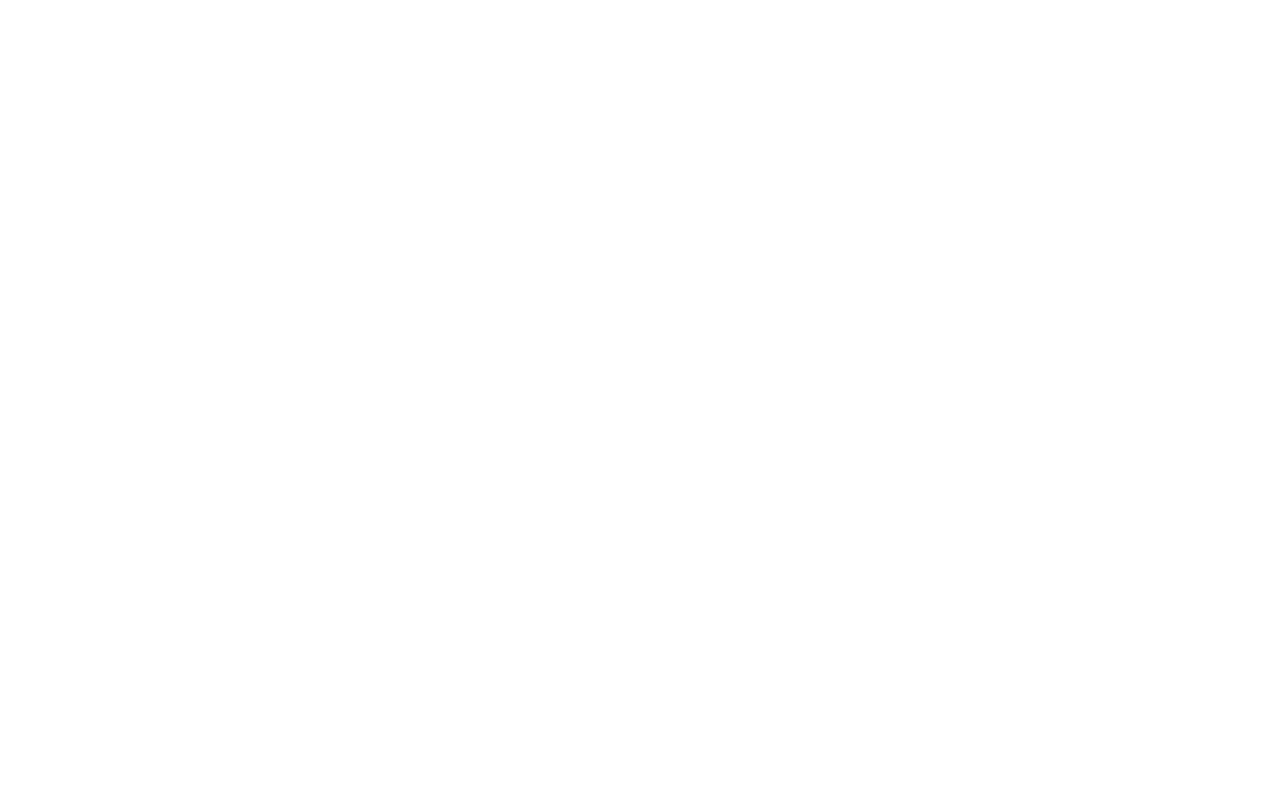
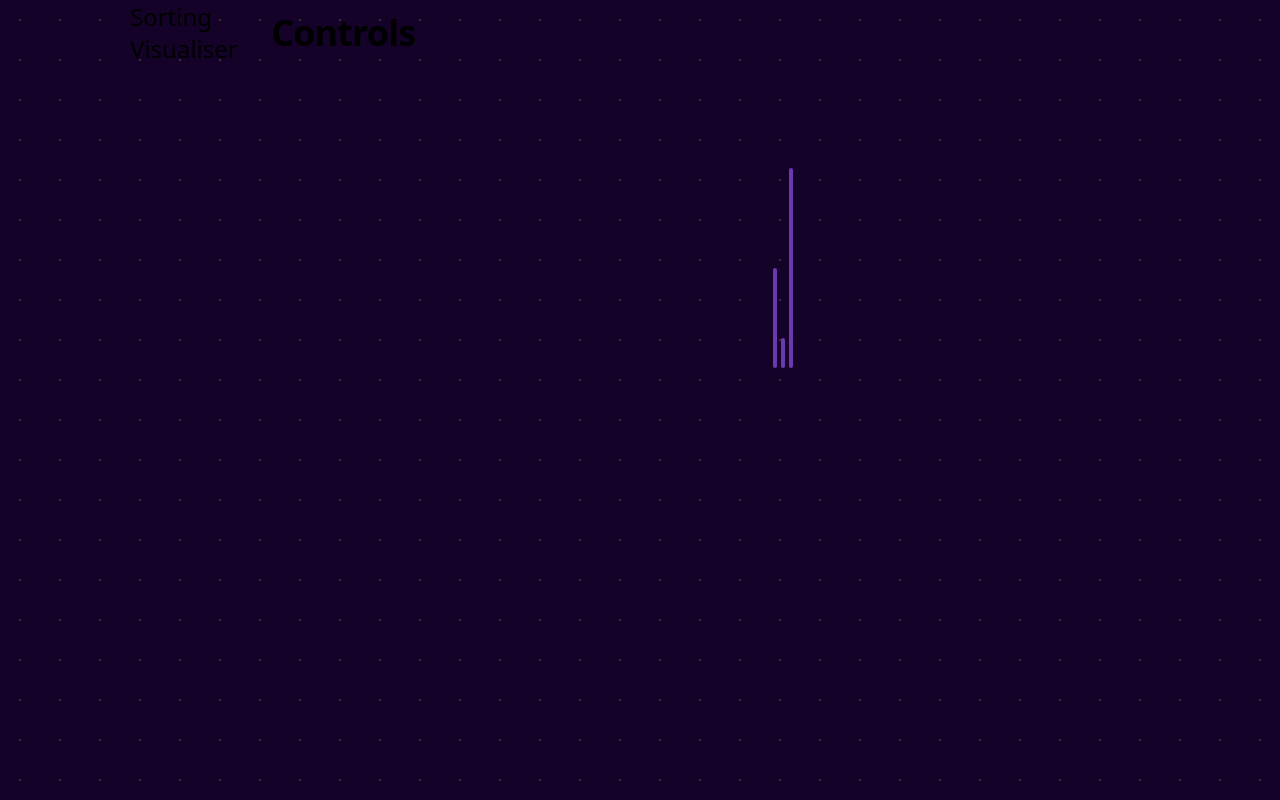
Before and after one commit to ibra-mustafa/sorting-visualiser, a Next.js app: page / in a window 1280 px wide. Built offline with nearby package versions, Linux system fonts and the light colour scheme.

Commit message:
Changes in styles mainly
Added Lightning colors from SalesForce Design system
Added default value for array after adding an array to loop over and gave it values

```diff
--- a/src/app/(sorting visualiser)/page.tsx
+++ /dev/null
@@ -1,10 +0,0 @@
-"use client";
-import { useSortingAlgorithmsContext } from "@/context/Visualiser";
-import { useEffect } from "react";
-
-function Home() {
-  const { arrayToSort } = useSortingAlgorithmsContext();
-  return <main className="absolute"></main>;
-}
-
-export default Home;
--- a/src/app/(sorting visualiser)/layout.tsx
+++ b/src/app/layout.tsx
@@ -1,8 +1,6 @@
-"use client";
 import { SortingAlgoProvider } from "@/context/Visualiser";
 import "@/global.css";
-import { useContext } from "react";
-export default function RootLayout({
+export default function MainLayout({
   children,
 }: {
   children: React.ReactNode;
--- /dev/null
+++ b/src/app/page.tsx
@@ -0,0 +1,40 @@
+"use client";
+import { useSortingAlgorithmsContext } from "@/context/Visualiser";
+import { useEffect } from "react";
+
+function Page() {
+  const { arrayToSort, isSortingAlgo } = useSortingAlgorithmsContext();
+  useEffect(() => {
+    console.log(arrayToSort);
+    console.log("isSortingAlgo");
+  }, []);
+  return (
+    <main className="absolute top-0 h-screen w-screen z-[-2] bg-[#000000] bg-[radial-gradient(#ffffff33_1px,#150229_1px)] bg-[size:40px_40px]">
+      <div className="flex h-full justify-center">
+        <div className="flex max-w-[1020px] w-full felx-col lg:px-0 px-4">
+          <div className="h-[66px] relative flex items-center justify-between w-full">
+            <h1 className="text-gray-300 text-2xl font-light hidden md:flex">
+              Sorting Visualiser
+            </h1>
+            <div className="text-4xl font-bold tracking-tight text-gray-900 dark:text-gray-100">
+              Controls
+            </div>
+            <div className="relative h-[calc(100vh-66px)] w-full">
+              <div className="absolute bottom-[32px] w-full mx-auto left-0 right-0 flex justify-center items-end">
+                {arrayToSort.map((value, index) => (
+                  <div
+                    key={index}
+                    className="array-line relative w-1 mx-0.5 shadow-lg opacity-70 rounded-lg default-line-color"
+                    style={{ height: `${value}px` }}
+                  ></div>
+                ))}
+              </div>
+            </div>
+          </div>
+        </div>
+      </div>
+    </main>
+  );
+}
+
+export default Page;
--- a/src/context/Visualiser.tsx
+++ b/src/context/Visualiser.tsx
@@ -27,7 +27,7 @@
 }: {
   children: React.ReactNode;
 }) => {
-  const [arrayToSort, setArrayToSort] = useState<number[]>([]);
+  const [arrayToSort, setArrayToSort] = useState<number[]>([100, 30, 200]);
   const [sortingAlgo, setSortingAlgo] = useState<SortingAlgoType>("bubble");
   const [isSortingAlgo, setIsSortingAlgo] = useState<boolean>(false);
   const [delay, setDelay] = useState<number>(0);
--- a/src/global.css
+++ b/src/global.css
@@ -1,3 +1,10 @@
 @tailwind base;
 @tailwind components;
 @tailwind utilities;
+.default-line-color {
+  background-color: theme("colors.system.purple50");
+}
+
+.changed-line-color {
+  background-color: theme("colors.system.green60");
+}
--- a/tailwind.config.js
+++ b/tailwind.config.js
@@ -10,6 +10,35 @@
   ],
   theme: {
     extend: {},
+    colors: {
+      system: {
+        purple10: "#240643",
+        purple15: "#300b60",
+        purple20: "#401075",
+        purple30: "#5a1ba9",
+        purple40: "#7526e3",
+        purple50: "#9050e9",
+        purple60: "#ad7bee",
+        purple65: "#b78def",
+        purple70: "#c29ef1",
+        purple80: "#d7bff2",
+        purple90: "#ece1f9",
+        purple95: "#f6f2fb",
+        green10: "#071b12",
+        green15: "#0c2912",
+        green20: "#1c3326",
+        green30: "#194e31",
+        green40: "#396547",
+        green50: "#2e844a",
+        green60: "#3ba755",
+        green65: "#41b658",
+        green70: "#45c65a",
+        green80: "#91db8b",
+        green90: "#cdefc4",
+        green95: "#ebf7e6",
+        green100: "#202b23",
+      },
+    },
   },
   plugins: [],
-}
+};
```
